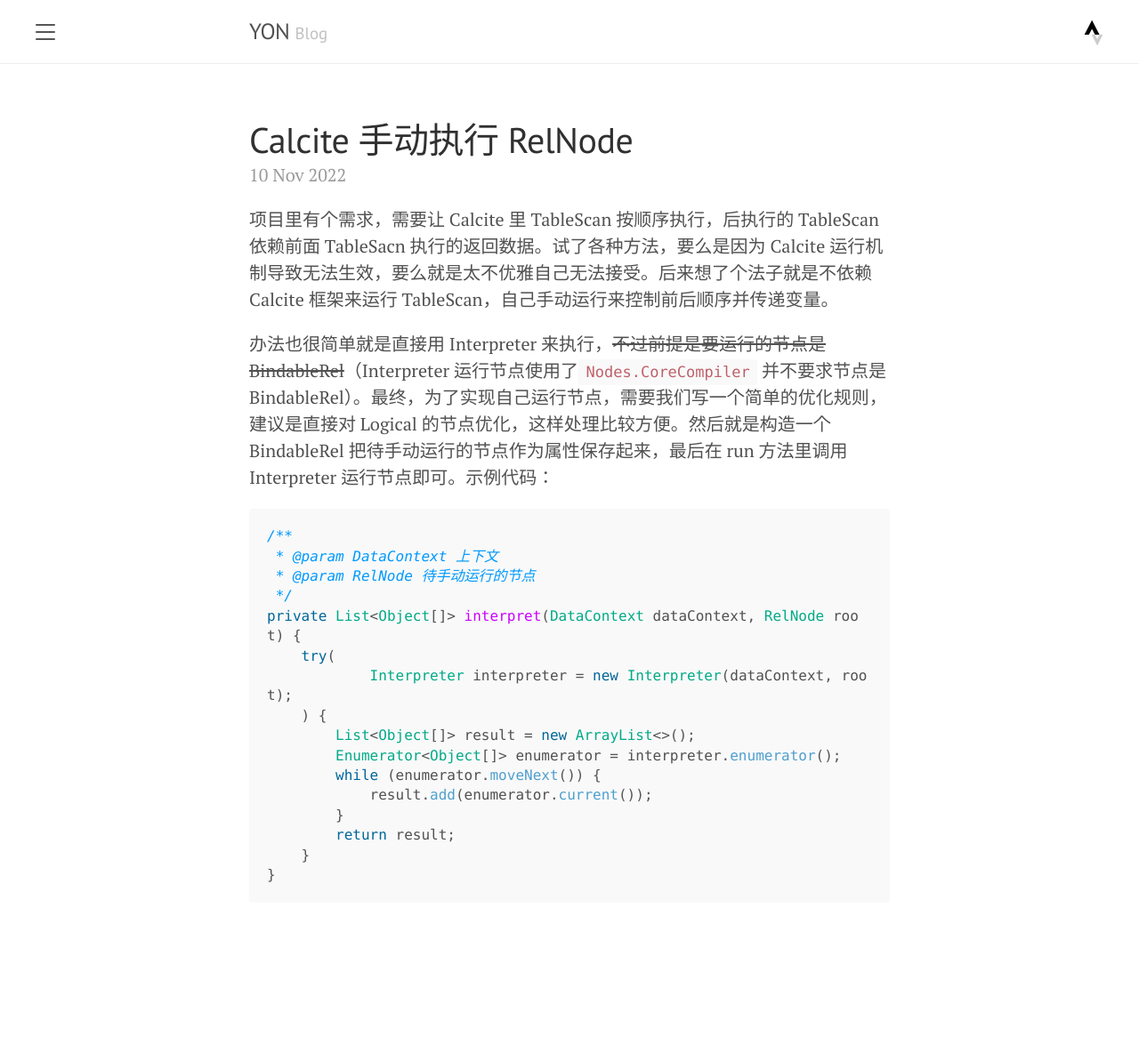
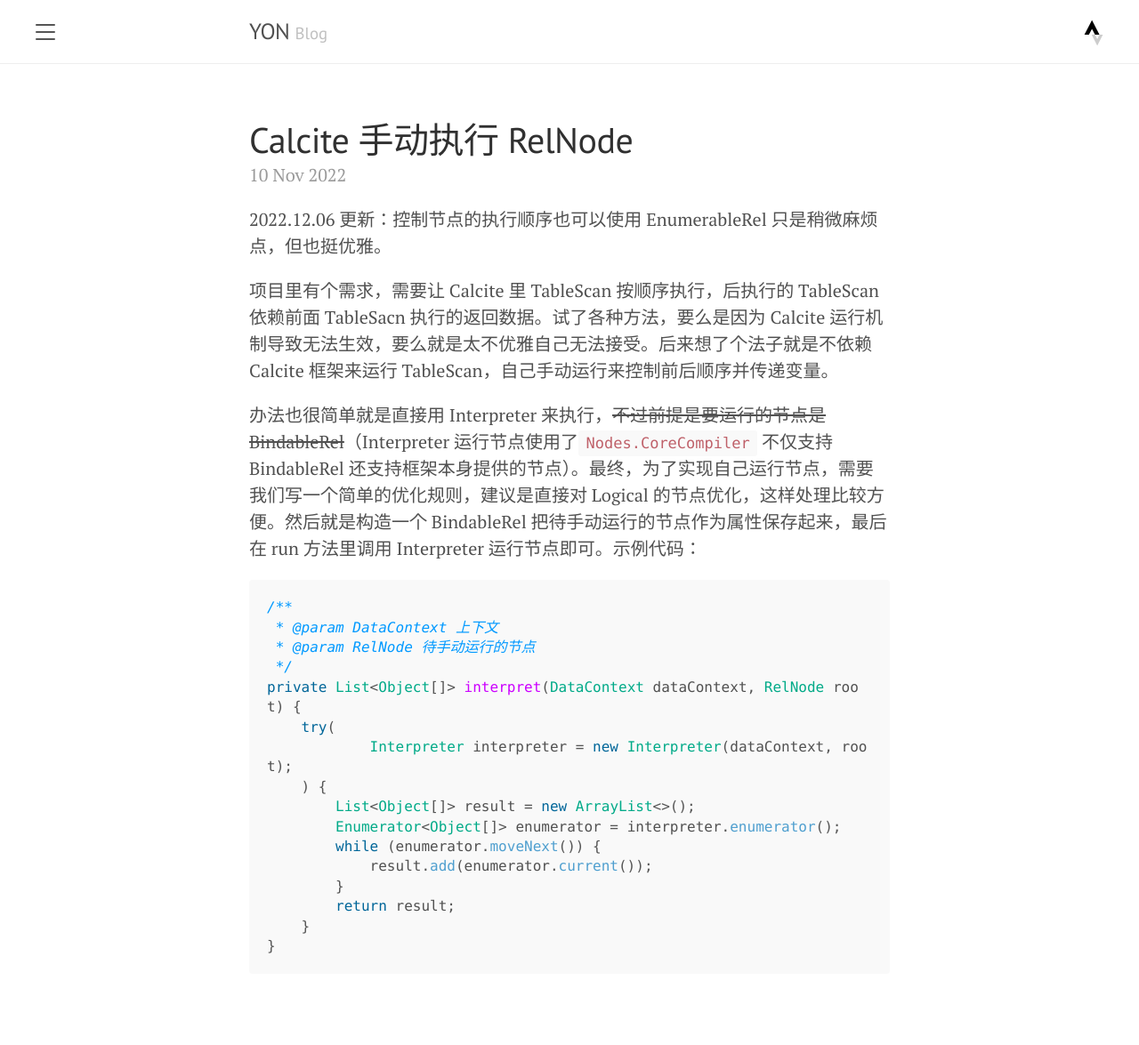
Before and after one commit to yoncise/yoncise.github.io, a Jekyll site: the page built from logs/_posts/2022/2022-11-10-105738213.md, in a window 1280 px wide. Shown: the whole page at 89% size. Built offline with Jekyll 4.4.1, drawn with Linux system fonts in a browser that asks for light colours; before the commit the page ends 1095 px from its top, so only the background shows below that.

Commit message:
语雀同步 Calcite 手动执行 RelNode

````diff
--- a/logs/_posts/2022/2022-11-10-105738213.md
+++ b/logs/_posts/2022/2022-11-10-105738213.md
@@ -2,9 +2,11 @@
 layout: post
 title: Calcite 手动执行 RelNode
 ---
+2022.12.06 更新：控制节点的执行顺序也可以使用 EnumerableRel 只是稍微麻烦点，但也挺优雅。
+
 项目里有个需求，需要让 Calcite 里 TableScan 按顺序执行，后执行的 TableScan 依赖前面 TableSacn 执行的返回数据。试了各种方法，要么是因为 Calcite 运行机制导致无法生效，要么就是太不优雅自己无法接受。后来想了个法子就是不依赖 Calcite 框架来运行 TableScan，自己手动运行来控制前后顺序并传递变量。
 
-办法也很简单就是直接用 Interpreter 来执行，~~不过前提是要运行的节点是 BindableRel~~（Interpreter 运行节点使用了`Nodes.CoreCompiler` 并不要求节点是 BindableRel）。最终，为了实现自己运行节点，需要我们写一个简单的优化规则，建议是直接对 Logical 的节点优化，这样处理比较方便。然后就是构造一个 BindableRel 把待手动运行的节点作为属性保存起来，最后在 run 方法里调用 Interpreter 运行节点即可。示例代码：
+办法也很简单就是直接用 Interpreter 来执行，~~不过前提是要运行的节点是 BindableRel~~（Interpreter 运行节点使用了`Nodes.CoreCompiler` 不仅支持 BindableRel 还支持框架本身提供的节点）。最终，为了实现自己运行节点，需要我们写一个简单的优化规则，建议是直接对 Logical 的节点优化，这样处理比较方便。然后就是构造一个 BindableRel 把待手动运行的节点作为属性保存起来，最后在 run 方法里调用 Interpreter 运行节点即可。示例代码：
 ```java
 /**
  * @param DataContext 上下文
````
